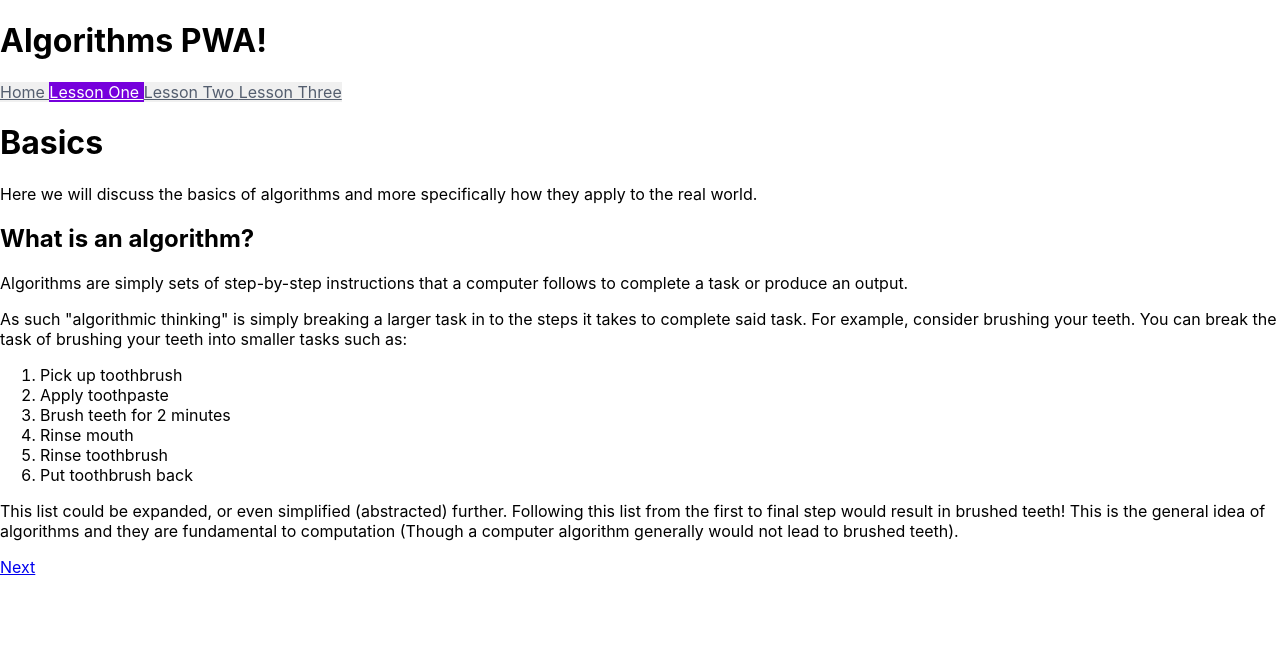
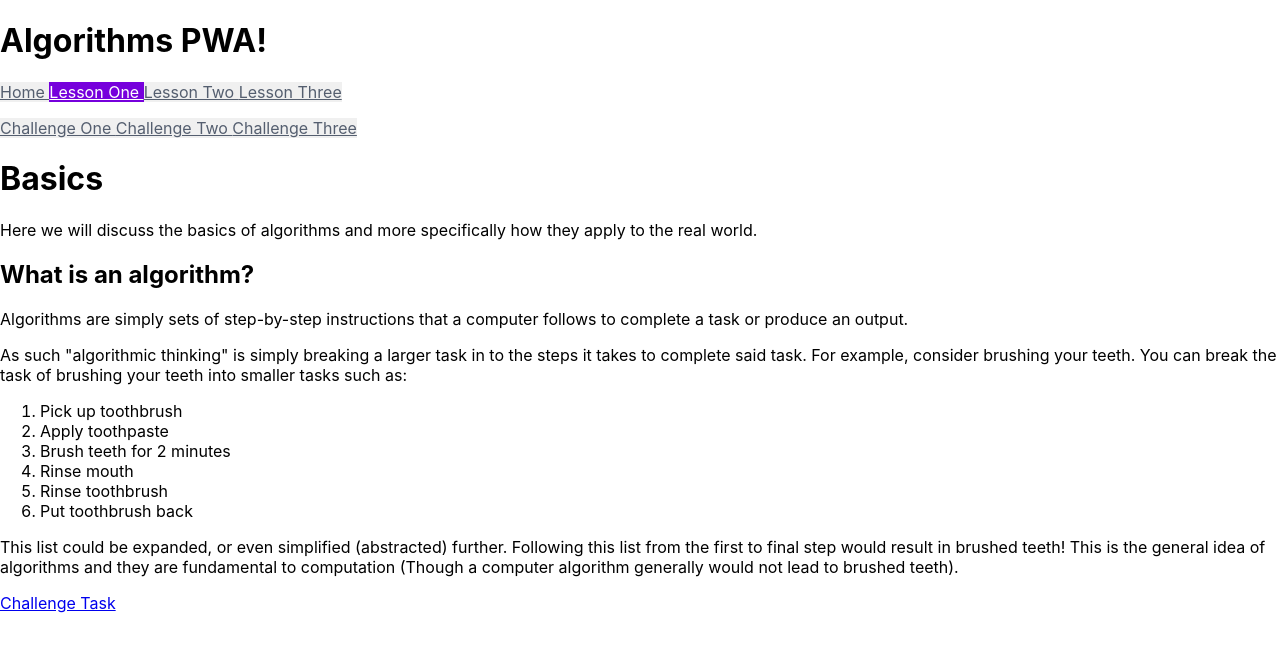
Before and after one commit to Littlewoko/algorithms_pwa, a React (Create React App) app: page /basics in a window 1280 px wide. Shown: the top 652 px of the page. Built offline with nearby package versions, Linux system fonts and the light colour scheme.

Commit message:
challenge task links

```diff
--- a/src/App.js
+++ b/src/App.js
@@ -2,6 +2,7 @@ import React from 'react';
 import { BrowserRouter, Route, Routes } from "react-router-dom";
 import "./App.css";
 import Basics from './components/Basics';
+import BasicsChallenge from './components/BasicsChallenge';
 import Index from "./components/Index";
 import Loops from "./components/Loops";
 import NotFoundPage from './components/NotFoundPage';
@@ -13,6 +14,7 @@ const App = () => (
 
       <Route path="/" exact element={<Index />} />
       <Route path="/basics" exact element={<Basics />} />
+      <Route path="/basics/challenge" exact element={<BasicsChallenge />} />
       <Route path="/loops" exact element={<Loops />} />
       <Route path="/representation" exact element={<Representation />} />
       <Route path="*" element={<NotFoundPage />} />
--- a/src/components/Basics.js
+++ b/src/components/Basics.js
@@ -34,7 +34,7 @@ const Basics = () => (
                 first to final step would result in brushed teeth! This is the general idea of algorithms and they are
                 fundamental to computation (Though a computer algorithm generally would not lead to brushed teeth).
             </p>
-            <Link to='/loops'>Next</Link>
+            <Link to='/basics/challenge'>Challenge Task</Link>
         </div>
     </div>
 
--- /dev/null
+++ b/src/components/BasicsChallenge.js
@@ -0,0 +1,47 @@
+import React from 'react';
+import Header from './Header';
+import { Link } from 'react-router-dom';
+
+class ChallengeForm extends React.Component {
+    constructor() {
+        super();
+        this.state = {
+            option_one : false,
+            option_two : false,
+            option_three : false,
+            options : ["option1", "option2", "option3"],
+        }
+    }
+
+
+    render() {
+        return (
+            <div>
+                <h1>Challenge</h1>
+                <label for="one">1.</label>
+                <select name="one" id="one">
+                    {this.state.options.map((x) => {
+                        return '<option value={x}>' + x + '</option>';
+                    })}
+                </select>
+
+            </div>
+        );
+    }
+}
+
+const BasicsChallenge = () => (
+
+    <div>
+        <Header />
+        <h1>Basics Challenge Task</h1>
+        <p>Using the drop down boxes available try to complete this algorithm!</p>
+        <ChallengeForm />
+        <Link to='/basics'>Back</Link>
+        <Link to='/loops'>Next</Link>
+
+    </div>
+
+);
+
+export default BasicsChallenge;
--- a/src/components/Header.js
+++ b/src/components/Header.js
@@ -66,6 +66,53 @@ const Header = () => (
                 }
             > Lesson Three </NavLink>
         </p>
+        <p>
+            <NavLink to="/basics/challenge"
+                activeclassname='is-active'
+                exact="true"
+                style={({ isActive }) =>
+                    isActive ?
+                    {
+                        color: '#fff',
+                        background: '#7600dc',
+                    }
+                    : {
+                        color: '#545e6f',
+                        background: '#f0f0f0',
+                    }
+                }
+            > Challenge One </NavLink>
+            <NavLink to="/loops/challenge"
+                activeclassname='is-active'
+                exact="true"
+                style={({ isActive }) =>
+                    isActive ?
+                    {
+                        color: '#fff',
+                        background: '#7600dc',
+                    }
+                    : {
+                        color: '#545e6f',
+                        background: '#f0f0f0',
+                    }
+                }
+            > Challenge Two </NavLink>
+            <NavLink to="/representation/challenge"
+                activeclassname='is-active'
+                exact="true"
+                style={({ isActive }) =>
+                    isActive ?
+                    {
+                        color: '#fff',
+                        background: '#7600dc',
+                    }
+                    : {
+                        color: '#545e6f',
+                        background: '#f0f0f0',
+                    }
+                }
+            > Challenge Three </NavLink>
+        </p>
     </header>
 );
 
--- a/src/components/Index.js
+++ b/src/components/Index.js
@@ -1,5 +1,5 @@
 import React from 'react';
-import { NavLink } from 'react-router-dom';
+import { NavLink, Link } from 'react-router-dom';
 import Header from './Header';
 import Drag from './Drag';
 
@@ -14,6 +14,8 @@ const Index = () => (
 
         <p>Below is an example of the kinds of interactions you can expect within this application!
         Take your time and try to arrange the steps in to the correct order.</p>
+
+        <Link to='/basics'>Next</Link>
         <Drag />
 
     </div>
```
